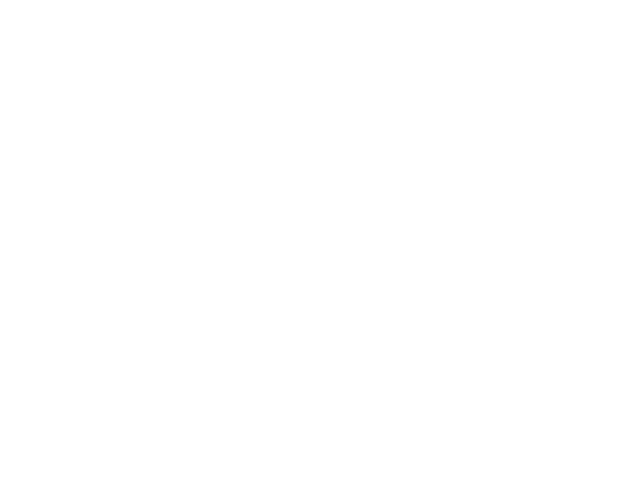
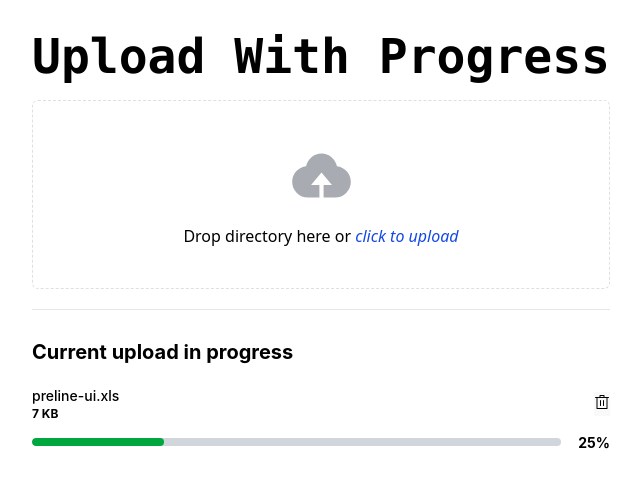
Before and after one commit to libra-999/Course-learning, a Vue app: page /upload in a window 1280 px wide. Before the commit this address had no page. Shown: the top 488 px of the page, without its empty margins (319-960 px from the left). Built offline with nearby package versions, Linux system fonts and the light colour scheme; sample sign-in values are in the browser's storage; a web font is replaced by a local one.

Commit message:
feat: create component upload with progressing

```diff
--- a/src/app/layout/DefaultLayout.vue
+++ b/src/app/layout/DefaultLayout.vue
@@ -4,7 +4,7 @@ import { loginStore, type User } from '@/app/store/auth.ts'
 import { onMounted, ref } from 'vue'
 import route from '@/app/route'
 import Cardbox from '@/app/components/card/Cardbox.vue'
-import { DataLine, DocumentAdd } from '@element-plus/icons-vue'
+import { DataLine, DocumentAdd, UploadFilled } from '@element-plus/icons-vue'
 import Timeline, { type Activities } from '@/app/components/card/Timeline.vue'
 import ButtonGlobal from '@/app/components/button/ButtonGlobal.vue'
 import { timelineStore } from '@/app/store/line.ts'
@@ -56,31 +56,38 @@ const addTimeline = async () => {
 	timeStore.isSave({ ...timelineModel.value })
 	ElMessage({
 		message: 'Add Successfully!',
-		type: 'success'
+		type: 'success',
 	})
 }
 
 // load timeline
-onMounted(()=> timeStore.load())
-
+onMounted(() => timeStore.load())
 </script>
 <template>
 	<div class="w-[100%] flex gap-1 px-3 py-5 text-[#112a46]">
 		<!--	implement timeline studied-->
-		<div class="w-0 2xl:w-[20%] max-h-[90vh] bg-gray-100 rounded-b-2xl px-2 py-5 hidden 2xl:flex flex-col items-end justify-start overflow-y-auto">
+		<div
+			class="w-0 2xl:w-[20%] max-h-[90vh] bg-gray-100 rounded-b-2xl px-2 py-5 hidden 2xl:flex flex-col items-end justify-start overflow-y-auto"
+		>
 			<ButtonGlobal
 				@click="isTimelineShow = true"
-				value="Input Timeline"
-				class="bg-gray-800  text-white z-100  top-15 hover:bg-gray-600"
+				value="Input now"
+				class="bg-gray-800 text-white z-100 top-15 hover:bg-gray-600"
 			/>
 			<Timeline class="w-full" :activity="timeStore.activities" />
 		</div>
 		<div class="2xl:w-[80%] w-[100%]">
-			<div class="mx-auto lg:w-[100%] xl:w-[80%] sm:w-[100%] md:w-[95%] py-10 border-b-[#112a46] border-2 border-r-transparent border-t-transparent border-l-transparent">
-				<p class="uppercase font-bold lg:text-center text-start sm:text-start text-sm mb-3">
+			<div
+				class="mx-auto lg:w-[100%] xl:w-[80%] sm:w-[100%] md:w-[95%] py-10 border-b-[#112a46] border-2 border-r-transparent border-t-transparent border-l-transparent"
+			>
+				<p
+					class="uppercase font-bold lg:text-center text-start sm:text-start text-sm mb-3"
+				>
 					Vue 3 Learning Tutorial
 				</p>
-				<p class="uppercase lg:text-center text-start sm:text-start text-5xl font-bold">
+				<p
+					class="uppercase lg:text-center text-start sm:text-start text-5xl font-bold"
+				>
 					From Zero to Expert
 				</p>
 			</div>
@@ -107,6 +114,13 @@ onMounted(()=> timeStore.load())
 					content="Learned the structure and fields should be have when implement payment feature into project"
 					path="/payment"
 					:icon="DataLine"
+				/>
+				<!-- upload with progress -->
+				<Cardbox
+					title="Upload Files"
+					content="Build a view to upload files with multiple types and loading progress base image uploaded"
+					path="/upload"
+					:icon="UploadFilled"
 				/>
 			</div>
 		</div>
--- a/src/app/route/index.ts
+++ b/src/app/route/index.ts
@@ -8,6 +8,7 @@ import Login from '@/app/view/Login.vue'
 import { ElMessage } from 'element-plus'
 import PurchaseStrip from '@/modules/payment/layout/strip/Purchase.vue'
 import PurchaseABA from '@/modules/payment/layout/aba/Purchase.vue'
+import UploadProgressLayout from '@/modules/uploadFile/layout/UploadProgressLayout.vue'
 
 const route: Router = createRouter({
 	history: createWebHistory(),
@@ -56,6 +57,12 @@ const route: Router = createRouter({
 				},
 			],
 		},
+		{
+			path: '/upload',
+			name: 'Upload',
+			meta: { requireAuth: true },
+			component: UploadProgressLayout,
+		},
 	],
 })
 
--- /dev/null
+++ b/src/modules/uploadFile/component/ProgressUpload.vue
@@ -0,0 +1,75 @@
+<script setup lang="ts">
+import { Delete, UploadFilled } from '@element-plus/icons-vue'
+
+defineProps<{
+	fileName?: string
+	fileSize?: number
+	uploadItem?: number
+	fileType?: string
+}>()
+</script>
+
+<template>
+	<div class="mb-5">
+		<span class="text-5xl font-bold font-mono"> Upload With Progress</span>
+		<el-upload class="mt-5" drag directory multiple>
+			<el-icon class="el-icon--upload">
+				<UploadFilled />
+			</el-icon>
+			<p>
+				Drop directory here or
+				<em class="text-blue-700">click to upload</em>
+			</p>
+		</el-upload>
+	</div>
+	<div
+		class="font-bold font-sans border border-t-gray-200 border-l-0 border-r-0 border-b-0"
+	>
+		<p class="font-bold text-xl text-start mt-2 py-5">
+			Current upload in progress
+		</p>
+		<div class="w-full">
+			<!-- Uploading File Content -->
+			<div class="mb-2 flex justify-between items-center">
+				<div class="flex items-center text-start gap-x-3">
+					<div>
+						<p class="text-sm font-medium text-foreground">
+							preline-ui.xls
+						</p>
+						<p class="text-xs text-muted-foreground-1">7 KB</p>
+					</div>
+				</div>
+				<div class="inline-flex items-center gap-x-2">
+					<button type="button" class="relative text-muted-foreground-1 hover:text-foreground focus:outline-hidden focus:text-foreground disabled:opacity-50 disabled:pointer-events-none">
+						<el-icon>
+							<Delete />
+						</el-icon>
+						<span class="sr-only">Delete</span>
+					</button>
+				</div>
+			</div>
+
+			<!-- Progress Bar -->
+			<div class="flex items-center gap-x-3 whitespace-nowrap">
+				<div
+					class="flex w-full h-2 bg-gray-300 rounded-full overflow-hidden"
+					role="progressbar"
+					aria-valuenow="10"
+					aria-valuemin="0"
+					aria-valuemax="100"
+				>
+					<div
+						class="flex flex-col justify-center rounded-full overflow-hidden bg-green-600 text-xs text-primary-foreground text-center whitespace-nowrap transition duration-500"
+						style="width: 25%"
+					></div>
+				</div>
+				<div class="w-10 text-end">
+					<span class="text-sm text-foreground">25%</span>
+				</div>
+			</div>
+
+		</div>
+	</div>
+</template>
+
+<style scoped></style>
--- /dev/null
+++ b/src/modules/uploadFile/component/UploadWithoutProgress.vue
@@ -0,0 +1,9 @@
+<script setup lang="ts">
+import { UploadFilled } from '@element-plus/icons-vue'
+</script>
+
+<template>
+
+</template>
+
+<style scoped></style>
--- /dev/null
+++ b/src/modules/uploadFile/layout/UploadProgressLayout.vue
@@ -0,0 +1,21 @@
+<script setup lang="ts">
+import ProgressUpload from '@/modules/uploadFile/component/ProgressUpload.vue'
+import UploadWithoutProgress from '@/modules/uploadFile/component/UploadWithoutProgress.vue'
+</script>
+
+<template>
+	<div class="text-black w-full">
+
+		<!-- upload with progressing -->
+		<div class="m-auto">
+			<ProgressUpload />
+		</div>
+		<!-- upload without progressing -->
+		<div class="m-auto">
+			<UploadWithoutProgress/>
+		</div>
+
+	</div>
+</template>
+
+<style scoped></style>
```
Also changed, not shown: src/modules/uploadFile/api/index.ts (added).
